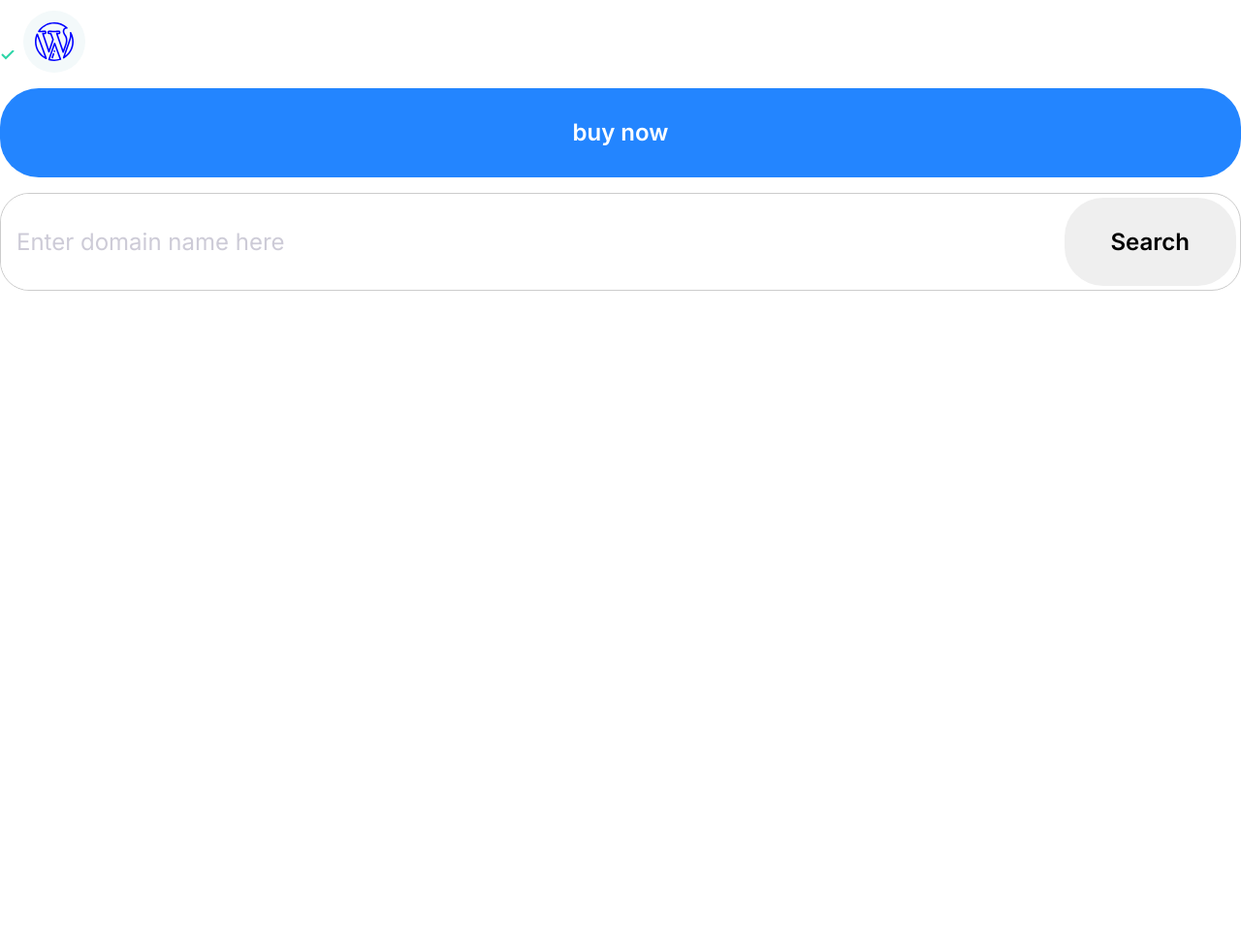
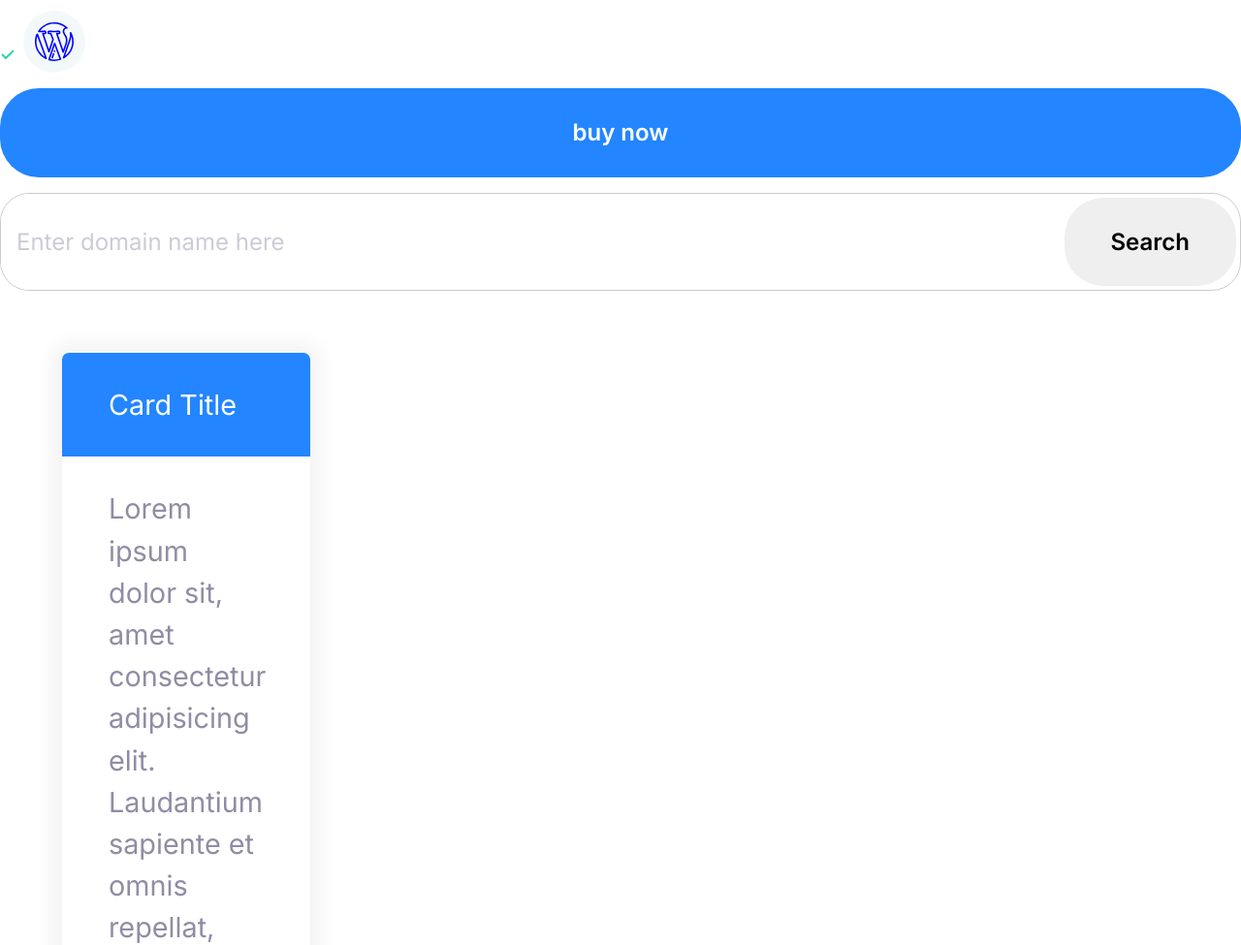
Before and after one commit to ramyabdulwahed/moshify, a plain HTML site: page index.html in a window 1280 px wide. Shown: the part 994-1969 px from the top of the page at 97% size. Before the commit the page ends 1294 px from the top, so only its background shows below. Drawn offline with Linux system fonts and the light colour scheme.

Commit message:
creating and styling cards

```diff
--- a/css/styless.css
+++ b/css/styless.css
@@ -230,3 +230,24 @@ h3{
 .input-group .button{ /*button inside input group*/
         margin:4px;
 }
+
+/*divs are block level elements thus its elements they take the entire line space. ex. each element on new line*/
+/*cards*/
+.card{
+    border-radius: 7px;
+    box-shadow: 0 0 20px 10px #f3f3f3;
+    overflow: hidden;
+}
+.card__header,
+.card__body{
+    padding: 2rem 3rem;
+}
+.card--primary .card__header{ /* this means: if you can have an element of class card--primary its header*/
+    background: var(--color-primary);
+    color: white;
+}
+/*NEVER PUT COMMAS BELOW AND ABOVE THE MEANING IS NOT SAME*/
+.card--secomdary .card__header{ /* this means: if you can have an element of class card--primary its header*/
+    background: var(--color-secondary);
+    color: white;
+}
--- a/index.html
+++ b/index.html
@@ -45,5 +45,17 @@
       <input type="text" class="input" placeholder="Enter domain name here" />
       <button class="button button--accent">Search</button>
     </div>
+
+    <div style="width: 30%; padding: 4rem">
+      <div class="card card--primary">
+        <header class="card__header">Card Title</header>
+        <div class="card__body">
+          Lorem ipsum dolor sit, amet consectetur adipisicing elit. Laudantium
+          sapiente et omnis repellat, incidunt corporis! Omnis enim alias atque!
+          Ducimus est ipsum adipisci tempora debitis eveniet voluptates laborum,
+          illum corrupti!
+        </div>
+      </div>
+    </div>
   </body>
 </html>
```
